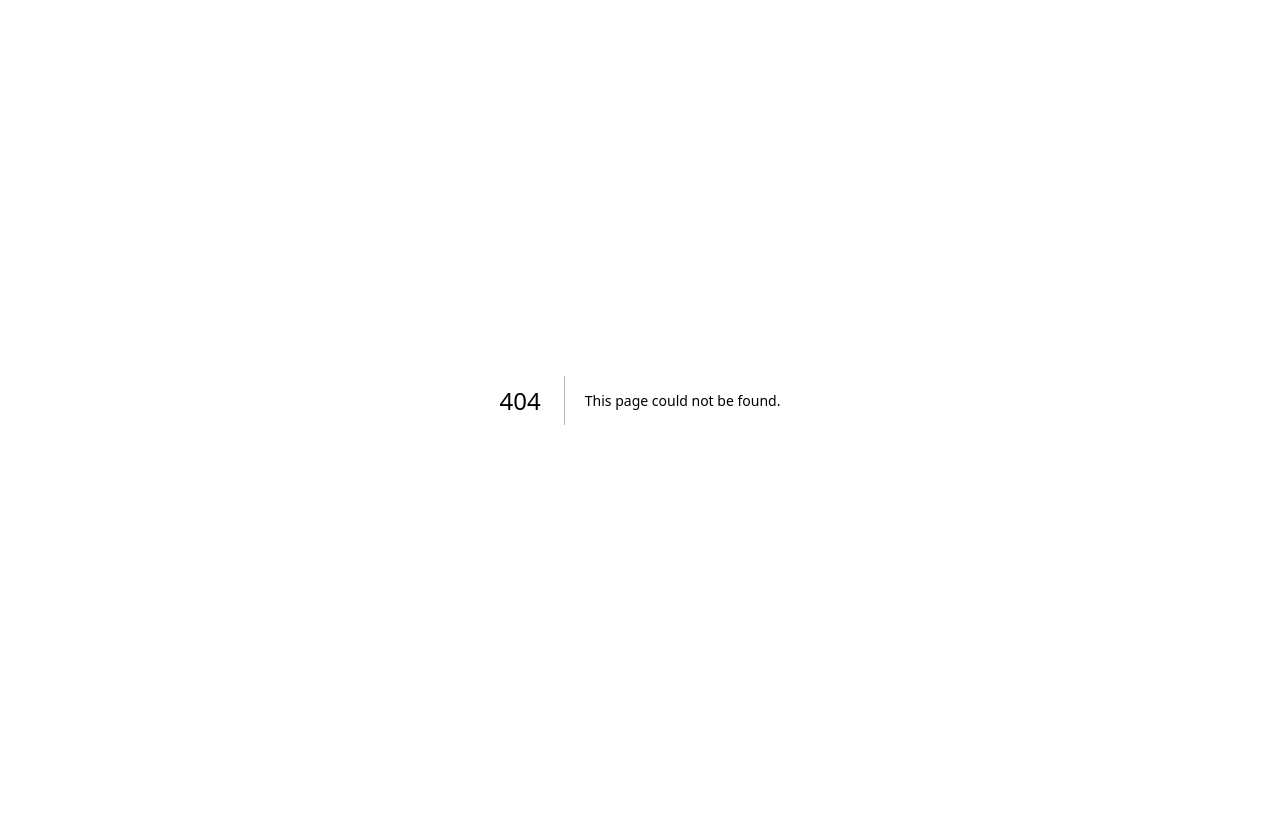
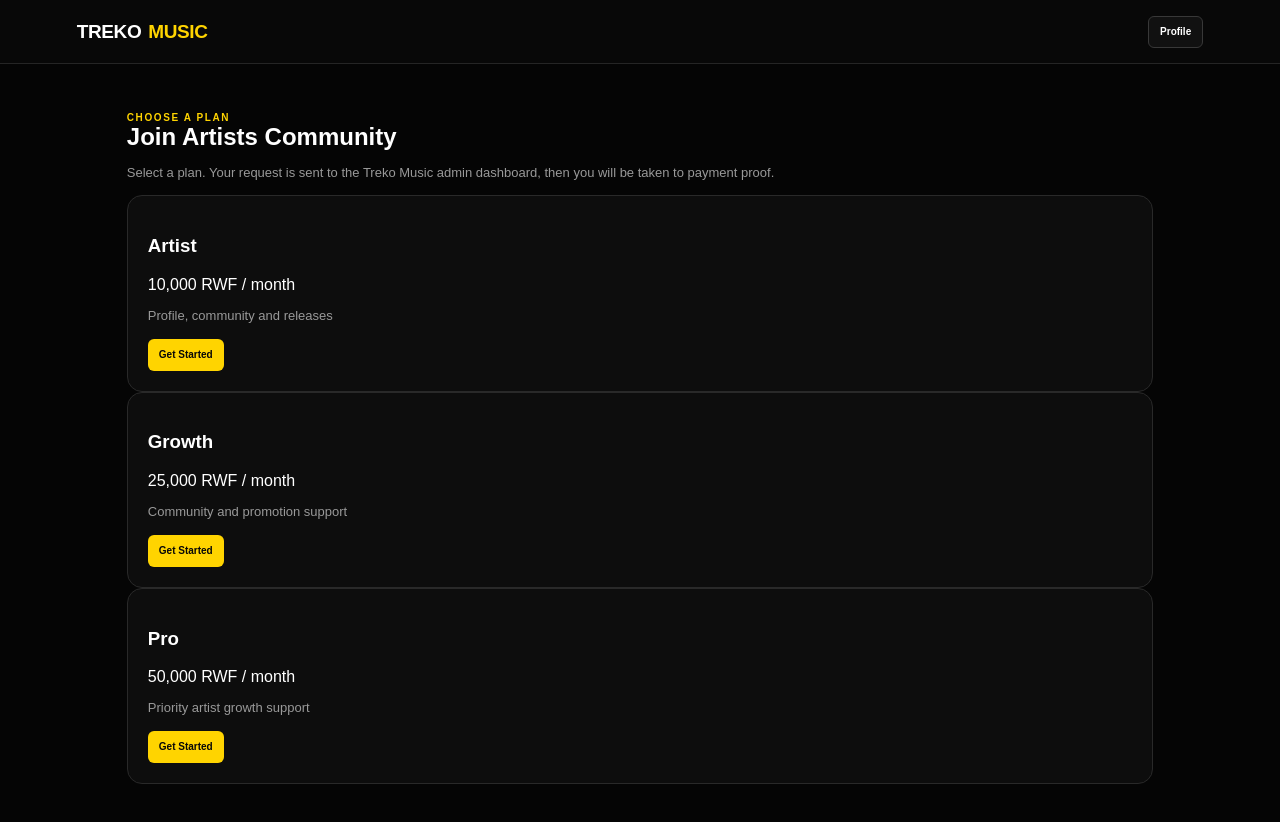
Before and after one commit to senid-221/TREKO-MUSI-ARTISTS, a Next.js app: page /plans in a window 1280 px wide. Before the commit this address had no page. Shown: the top 822 px of the page. Before the commit the page ends 800 px from the top, so only its background shows below. Built offline with nearby package versions, Linux system fonts and the light colour scheme.

Commit message:
Add compact service plan selection flow

```diff
--- /dev/null
+++ b/app/plans/page.tsx
@@ -0,0 +1,23 @@
+"use client";
+import {useSearchParams,useRouter} from "next/navigation";
+import {Suspense,useState} from "react";
+import Link from "next/link";
+
+const plans=[{name:"Artist",amount:10000,text:"Profile, community and releases"},{name:"Growth",amount:25000,text:"Community and promotion support"},{name:"Pro",amount:50000,text:"Priority artist growth support"}];
+
+function PlansForm(){
+ const params=useSearchParams(); const router=useRouter();
+ const service=params.get("service")||"community"; const [loading,setLoading]=useState(""); const [error,setError]=useState("");
+ const labels:{[key:string]:string}={community:"Join Artists Community",promotion:"Promote Your Song",distribution:"Distribute Your Song"};
+ async function choose(plan:string){
+  setLoading(plan);setError("");
+  const r=await fetch("/api/service-requests",{method:"POST",headers:{"Content-Type":"application/json"},body:JSON.stringify({service,plan})});
+  const d=await r.json();setLoading("");
+  if(!r.ok){if(r.status===401){router.push("/login");return}setError(d.error||"Unable to submit request");return}
+  router.push("/payment?plan="+encodeURIComponent(plan)+"&requestId="+encodeURIComponent(d.requestId)+"&service="+encodeURIComponent(service));
+ }
+ return <main className="shell"><nav className="nav"><Link className="brand" href="/">TREKO <span>MUSIC</span></Link><Link href="/dashboard" className="btn ghost">Profile</Link></nav>
+ <section className="section compact-page"><div className="eyebrow">Choose a Plan</div><h2>{labels[service]||"Artist Service"}</h2><p className="muted">Select a plan. Your request is sent to the Treko Music admin dashboard, then you will be taken to payment proof.</p>{error&&<p className="login-error">{error}</p>}
+ <div className="plan-grid">{plans.map(p=><div className="card plan" key={p.name}><h3>{p.name}</h3><div className="plan-price">{p.amount.toLocaleString()} RWF <span>/ month</span></div><p className="muted">{p.text}</p><button className="btn primary" disabled={!!loading} onClick={()=>choose(p.name)}>{loading===p.name?"Submitting...":"Get Started"}</button></div>)}</div></section></main>
+}
+export default function Plans(){return <Suspense fallback={<main className="shell"/>}><PlansForm/></Suspense>}
```
